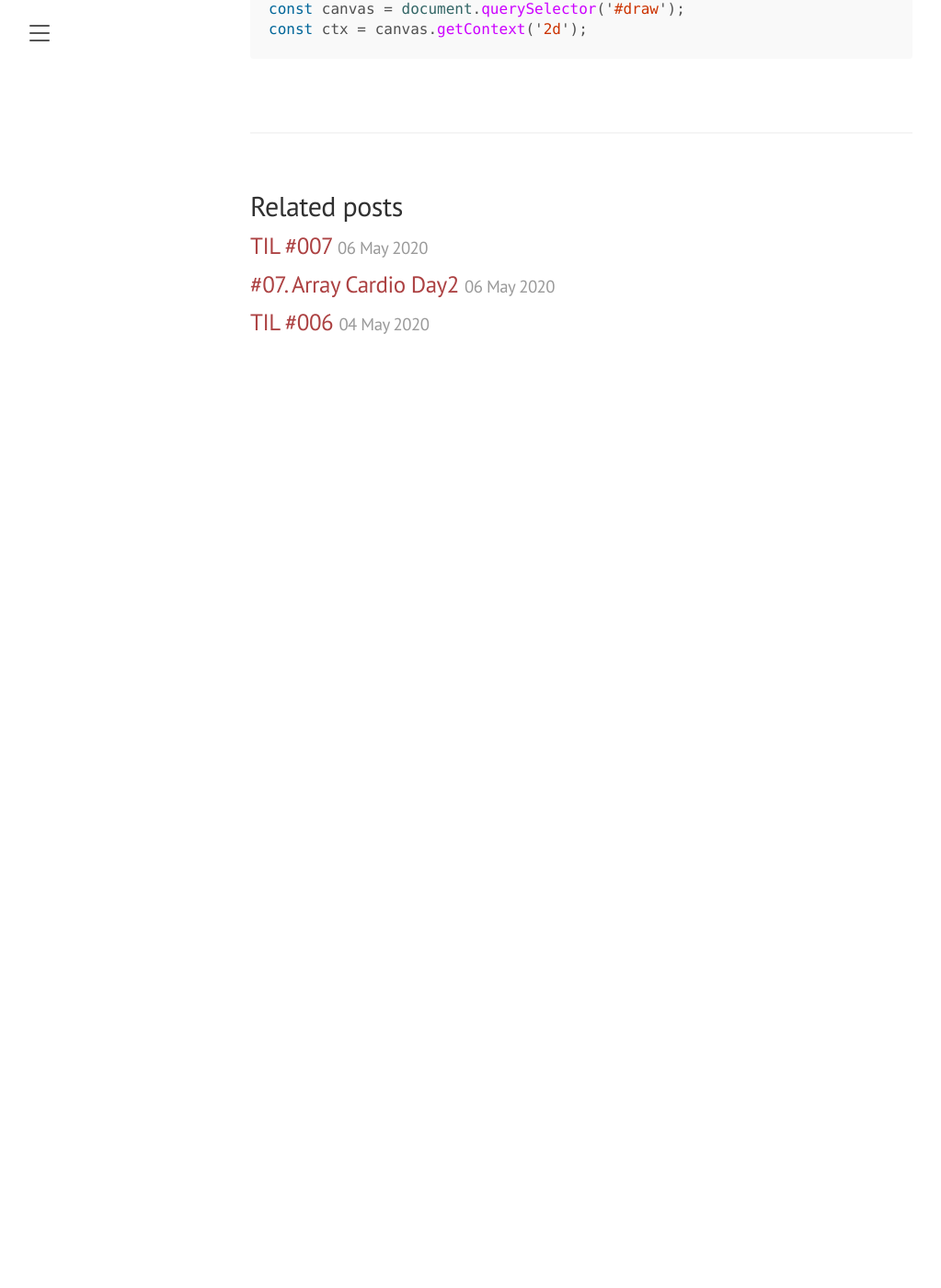
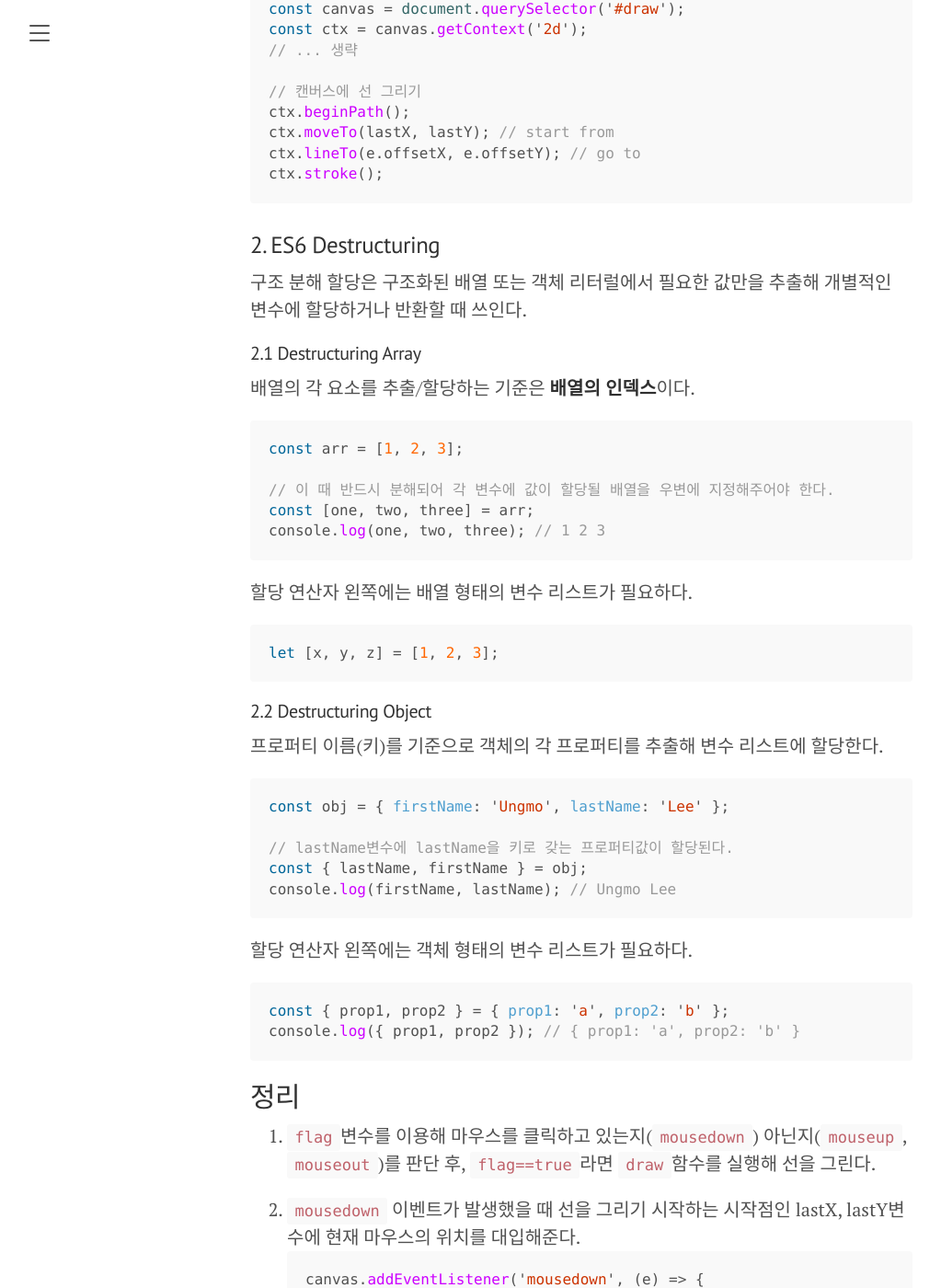
Before and after one commit to danbiilee/danbiilee.github.io, a Jekyll site: the page built from _posts/Javascript30/2020-05-07-08-Fun with HTML5 Canvas.md, in a window 1280 px wide and 1400 px high, scrolled down 472 px. Shown: the whole window at 92% size, without its empty margins (8-1031 px from the left). Built offline with Jekyll 4.4.1, drawn with Linux system fonts in a browser that asks for light colours; before the commit the page ends 900 px from its top, so only the background shows below that; some of the changed text lies outside the part shown.

Commit message:
docs: Modify 'JS30-08'

````diff
--- a/_posts/Javascript30/2020-05-07-08-Fun with HTML5 Canvas.md
+++ b/_posts/Javascript30/2020-05-07-08-Fun with HTML5 Canvas.md
@@ -4,10 +4,84 @@ category: Javascript30
 ---
 
 ## 공부
-### HTML5 Canvas
+### 1 . HTML5 Canvas
 `canvas`요소는 `getContext()` 메서드를 이용해 렌더링 컨텍스트와 그리기 함수들을 사용할 수 있다. getContext() 메서드는 렌더링 컨텍스트 타입을 지정하는 하나의 파라미터를 갖는다.
 
 ```javascript
 const canvas = document.querySelector('#draw');
 const ctx = canvas.getContext('2d');
+// ... 생략
+
+// 캔버스에 선 그리기
+ctx.beginPath();
+ctx.moveTo(lastX, lastY); // start from
+ctx.lineTo(e.offsetX, e.offsetY); // go to
+ctx.stroke();
 ```
+
+
+
+### 2. ES6 Destructuring
+구조 분해 할당은 구조화된 배열 또는 객체 리터럴에서 필요한 값만을 추출해 개별적인 변수에 할당하거나 반환할 때 쓰인다.
+
+#### 2.1 Destructuring Array
+배열의 각 요소를 추출/할당하는 기준은 **배열의 인덱스**이다.
+
+```javascript
+const arr = [1, 2, 3];
+
+// 이 때 반드시 분해되어 각 변수에 값이 할당될 배열을 우변에 지정해주어야 한다.
+const [one, two, three] = arr;
+console.log(one, two, three); // 1 2 3
+```
+
+할당 연산자 왼쪽에는 배열 형태의 변수 리스트가 필요하다.
+
+```javascript
+let [x, y, z] = [1, 2, 3];
+```
+
+#### 2.2 Destructuring Object
+프로퍼티 이름(키)를 기준으로 객체의 각 프로퍼티를 추출해 변수 리스트에 할당한다.
+
+```javascript
+const obj = { firstName: 'Ungmo', lastName: 'Lee' };
+
+// lastName변수에 lastName을 키로 갖는 프로퍼티값이 할당된다.
+const { lastName, firstName } = obj;
+console.log(firstName, lastName); // Ungmo Lee
+```
+
+할당 연산자 왼쪽에는 객체 형태의 변수 리스트가 필요하다.
+```javascript
+const { prop1, prop2 } = { prop1: 'a', prop2: 'b' };
+console.log({ prop1, prop2 }); // { prop1: 'a', prop2: 'b' }
+```
+
+
+
+
+## 정리
+1. `flag`변수를 이용해 마우스를 클릭하고 있는지(`mousedown`) 아닌지(`mouseup`, `mouseout`)를 판단 후, `flag==true`라면 `draw`함수를 실행해 선을 그린다.
+
+2. `mousedown` 이벤트가 발생했을 때 선을 그리기 시작하는 시작점인 lastX, lastY변수에 현재 마우스의 위치를 대입해준다.
+```javascript
+canvas.addEventListener('mousedown', (e) => {
+    isDrawing = true;
+    [lastX, lastY] = [e.offsetX, e.offsetY];
+});
+```
+
+3. 그 후 `mousemove` 이벤트가 발생되어 `draw` 함수 호출로 선이 그려질 때 마우스가 움직이는 순간마다 시작점을 현재 마우스 위치로 갱신해준다.
+```javascript
+canvas.addEventListener('mousemove', draw);
+
+function draw(e) {
+    // ... 생략
+    ctx.moveTo(lastX, lastY); // start from
+    ctx.lineTo(e.offsetX, e.offsetY); // go to(현재 mousedown 이벤트가 발생하는 위치)
+    ctx.stroke();
+
+    [lastX, lastY] = [e.offsetX, e.offsetY]; // 마우스가 움직이는 순간마다 from포인트 갱신
+}
+```
````
